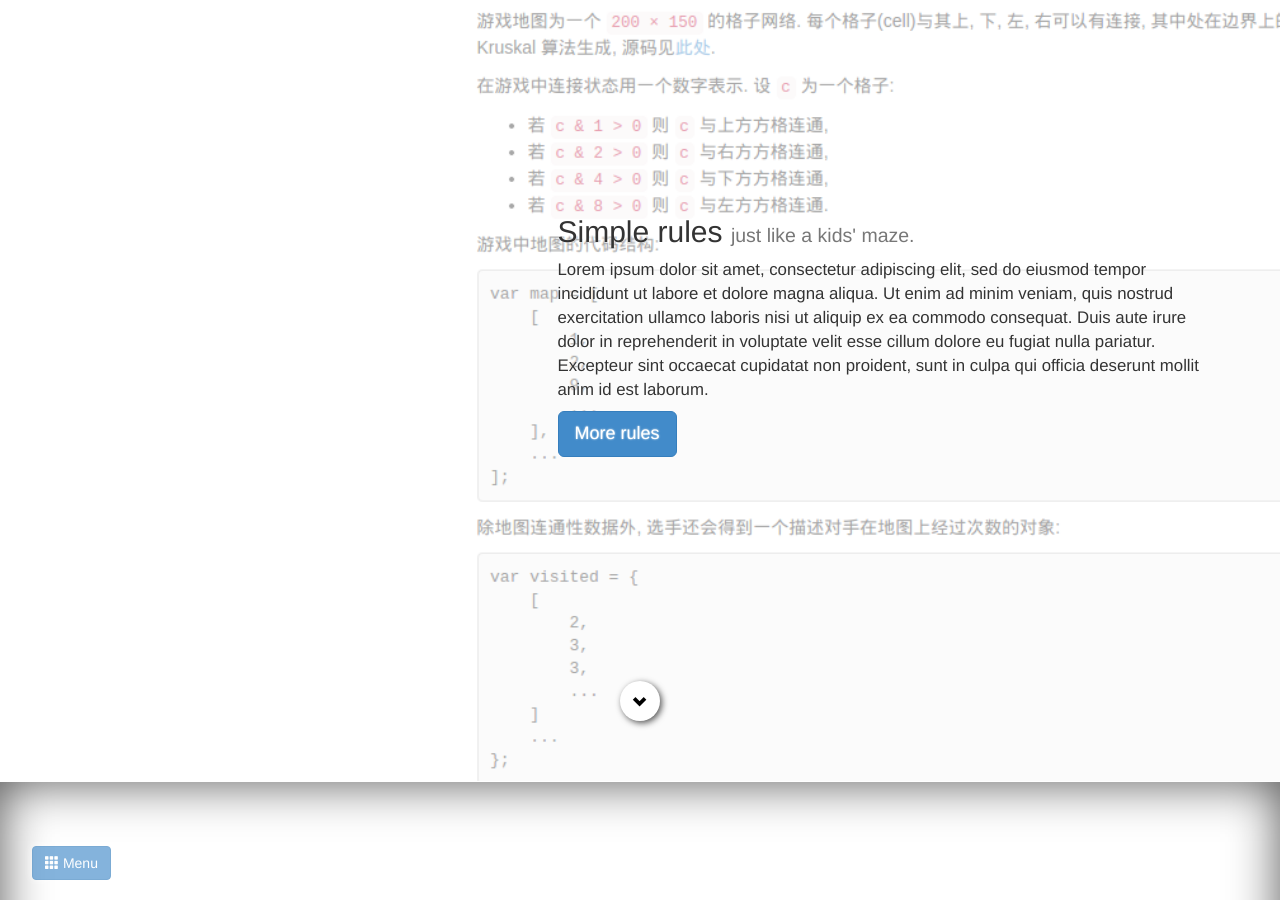
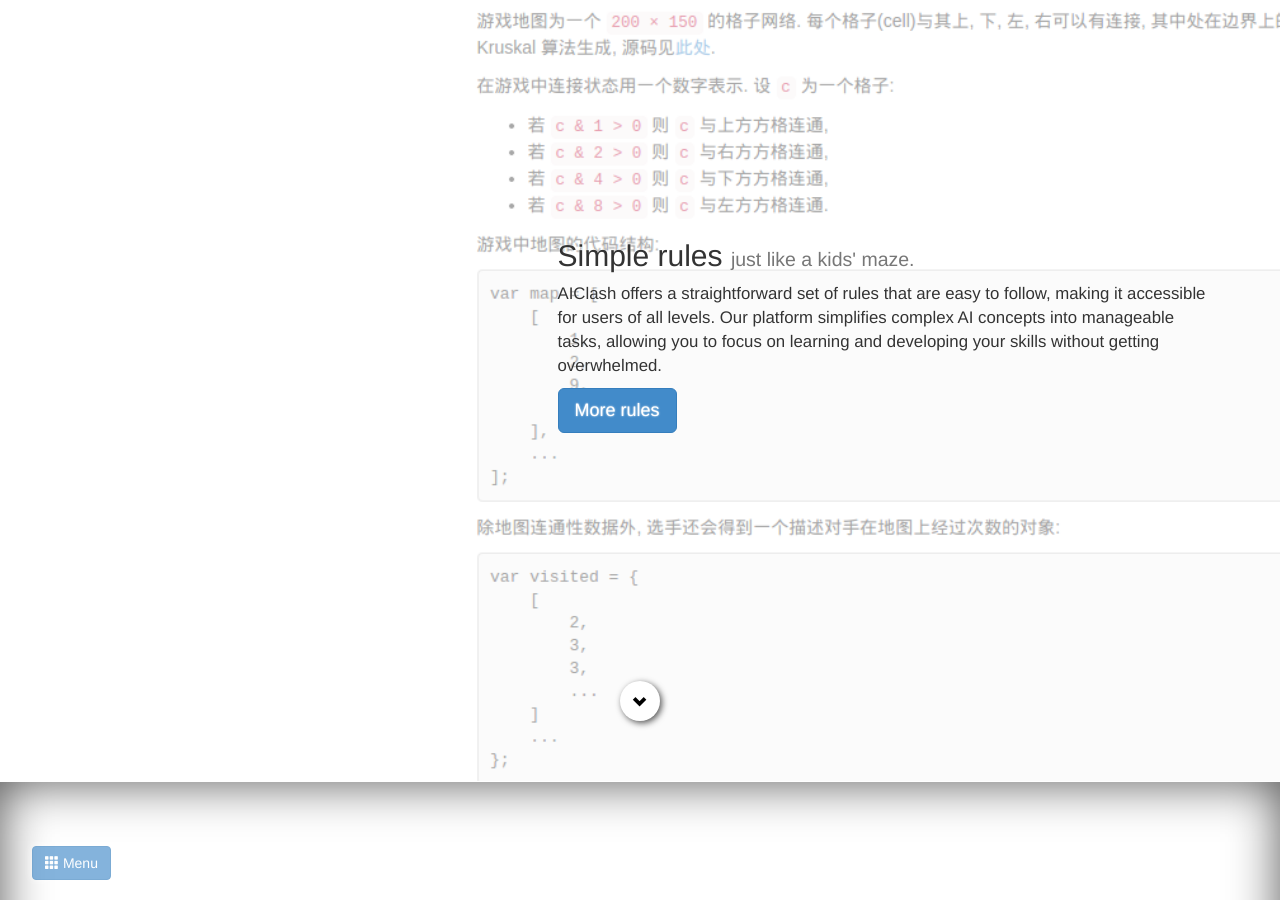
Before and after one commit to simonmysun/AICLASH, a Jekyll site: the page built from index.html, in a window 1280 px wide and 900 px high, scrolled down 1921 px. Built offline with Jekyll 4.4.1, drawn with Linux system fonts in a browser that asks for light colours; the list of posts is cut into pages by our own code; comment, search, counter and statistics services are not loaded; some of the changed text lies outside the part shown.

Commit message:
replaced lorem ipsum text

```diff
--- a/index.html
+++ b/index.html
@@ -22,7 +22,8 @@
           <h1>Blog</h1>
           {% for rpost in paginator.posts %}
           <div class="">
-            <h2 class=""><a href="{{ site.baseurl }}{{ rpost.url }}" title="{{ rpost.title }}">{{ rpost.title }}</a></h2>
+            <h2 class=""><a href="{{ site.baseurl }}{{ rpost.url }}" title="{{ rpost.title }}">{{ rpost.title }}</a>
+            </h2>
             <p class=""><time pubdate="{{ rpost.date }}">{{ rpost.date | date_to_string }}</time></p>
             <!--
                 <p class="">{{ rpost.content | truncatewords:3 }}</p>
@@ -32,7 +33,9 @@
           {% if paginator.total_pages > 1 %}
           <nav class="">
             <ul class="pagination pagination-lg">
-              <li class="{% if paginator.page == 1 %} disabled{% endif %}"><a href="{% if paginator.page == 1 %}javascript:void(0);{% else %}{{ site.baseurl }}/{%if paginator.page > 2 %}page{{ paginator.page |minus: 1 }}/{% endif %}{% endif %}"><span aria-hidden="true">&laquo;</span><span class="sr-only">Previous</span></a></li>
+              <li class="{% if paginator.page == 1 %} disabled{% endif %}"><a
+                  href="{% if paginator.page == 1 %}javascript:void(0);{% else %}{{ site.baseurl }}/{%if paginator.page > 2 %}page{{ paginator.page |minus: 1 }}/{% endif %}{% endif %}"><span
+                    aria-hidden="true">&laquo;</span><span class="sr-only">Previous</span></a></li>
               {% for page in (1..paginator.total_pages) %}
               {% if page == paginator.page %}
               <li class=""><a href="javascript:void(0);">{{ page }}</a></li>
@@ -40,7 +43,9 @@
               <li><a href="{{ site.baseurl }}/{%if page != 1 %}page{{ page }}/{% endif %}">{{ page }}</a></li>
               {% endif %}
               {% endfor %}
-              <li class="{% if paginator.page == paginator.total_pages %} disabled{% endif %}"><a href="{% if paginator.page == paginator.total_pages %}javascript:void(0);{% else %}{{ site.baseurl }}/page{{ paginator.page |plus: 1 }}/{% endif %}"><span aria-hidden="true">&raquo;</span><span class="sr-only">Next</span></a></li>
+              <li class="{% if paginator.page == paginator.total_pages %} disabled{% endif %}"><a
+                  href="{% if paginator.page == paginator.total_pages %}javascript:void(0);{% else %}{{ site.baseurl }}/page{{ paginator.page |plus: 1 }}/{% endif %}"><span
+                    aria-hidden="true">&raquo;</span><span class="sr-only">Next</span></a></li>
             </ul>
           </nav>
           {% endif %}
@@ -58,7 +63,9 @@
             </div>
             <div class="col-md-7">
               <h2>Simple rules <small>just like a kids' maze. </small></h2>
-              <p>Lorem ipsum dolor sit amet, consectetur adipiscing elit, sed do eiusmod tempor incididunt ut labore et dolore magna aliqua. Ut enim ad minim veniam, quis nostrud exercitation ullamco laboris nisi ut aliquip ex ea commodo consequat. Duis aute irure dolor in reprehenderit in voluptate velit esse cillum dolore eu fugiat nulla pariatur. Excepteur sint occaecat cupidatat non proident, sunt in culpa qui officia deserunt mollit anim id est laborum. </p>
+              <p>AIClash offers a straightforward set of rules that are easy to follow, making it accessible for users
+                of all levels. Our platform simplifies complex AI concepts into manageable tasks, allowing you to focus
+                on learning and developing your skills without getting overwhelmed.</p>
               <p><a class="btn btn-primary btn-lg" href="{{ site.baseurl }}/intro/" role="button">More rules</a></p>
             </div>
           </div>
@@ -74,8 +81,11 @@
           <div class="row">
             <div class="col-md-7">
               <h2>Easy to learn <small>clean and tidy documents. </small></h2>
-            <p>Lorem ipsum dolor sit amet, consectetur adipiscing elit, sed do eiusmod tempor incididunt ut labore et dolore magna aliqua. Ut enim ad minim veniam, quis nostrud exercitation ullamco laboris nisi ut aliquip ex ea commodo consequat. Duis aute irure dolor in reprehenderit in voluptate velit esse cillum dolore eu fugiat nulla pariatur. Excepteur sint occaecat cupidatat non proident, sunt in culpa qui officia deserunt mollit anim id est laborum. </p>
-            <p><a class="btn btn-primary btn-lg" href="{{ site.baseurl }}/api/" role="button">View API references</a></p>
+              <p>Structured, clear and concise documentation makes it easy for you to find the information you need.
+                Whether you're a beginner or an experienced developer, our guides and references will help you
+                understand and implement AIClash features effectively.</p>
+              <p><a class="btn btn-primary btn-lg" href="{{ site.baseurl }}/api/" role="button">View API references</a>
+              </p>
             </div>
             <div class="col-md-5">
             </div>
@@ -94,7 +104,9 @@
             </div>
             <div class="col-md-7">
               <h2>Convinient to develop <small>code and view at the same time. </small></h2>
-              <p>Lorem ipsum dolor sit amet, consectetur adipiscing elit, sed do eiusmod tempor incididunt ut labore et dolore magna aliqua. Ut enim ad minim veniam, quis nostrud exercitation ullamco laboris nisi ut aliquip ex ea commodo consequat. Duis aute irure dolor in reprehenderit in voluptate velit esse cillum dolore eu fugiat nulla pariatur. Excepteur sint occaecat cupidatat non proident, sunt in culpa qui officia deserunt mollit anim id est laborum. </p>
+              <p>Our platform is designed to be developer-friendly, allowing you to code and view results
+                simultaneously. This feature streamlines the development process, making it easier to test and refine
+                your AI models in real-time.</p>
               <p><a class="btn btn-primary btn-lg" href="{{ site.baseurl }}/sandbox/" role="button">Have a try</a></p>
             </div>
           </div>
@@ -110,7 +122,9 @@
           <div class="row">
             <div class="col-md-7">
               <h2>Designed for education <small>to learn basic artificial intellegence. </small></h2>
-              <p>Lorem ipsum dolor sit amet, consectetur adipiscing elit, sed do eiusmod tempor incididunt ut labore et dolore magna aliqua. Ut enim ad minim veniam, quis nostrud exercitation ullamco laboris nisi ut aliquip ex ea commodo consequat. Duis aute irure dolor in reprehenderit in voluptate velit esse cillum dolore eu fugiat nulla pariatur. Excepteur sint occaecat cupidatat non proident, sunt in culpa qui officia deserunt mollit anim id est laborum. </p>
+              <p>AIClash is designed to provide an engaging and interactive way to learn the basics of artificial
+                intelligence. Our platform offers a variety of educational resources, including tutorials, examples, and
+                hands-on exercises, to help you understand and apply AI concepts effectively.</p>
             </div>
             <div class="col-md-5">
             </div>
```
Lines whose indentation alone changed are shown as unchanged.
